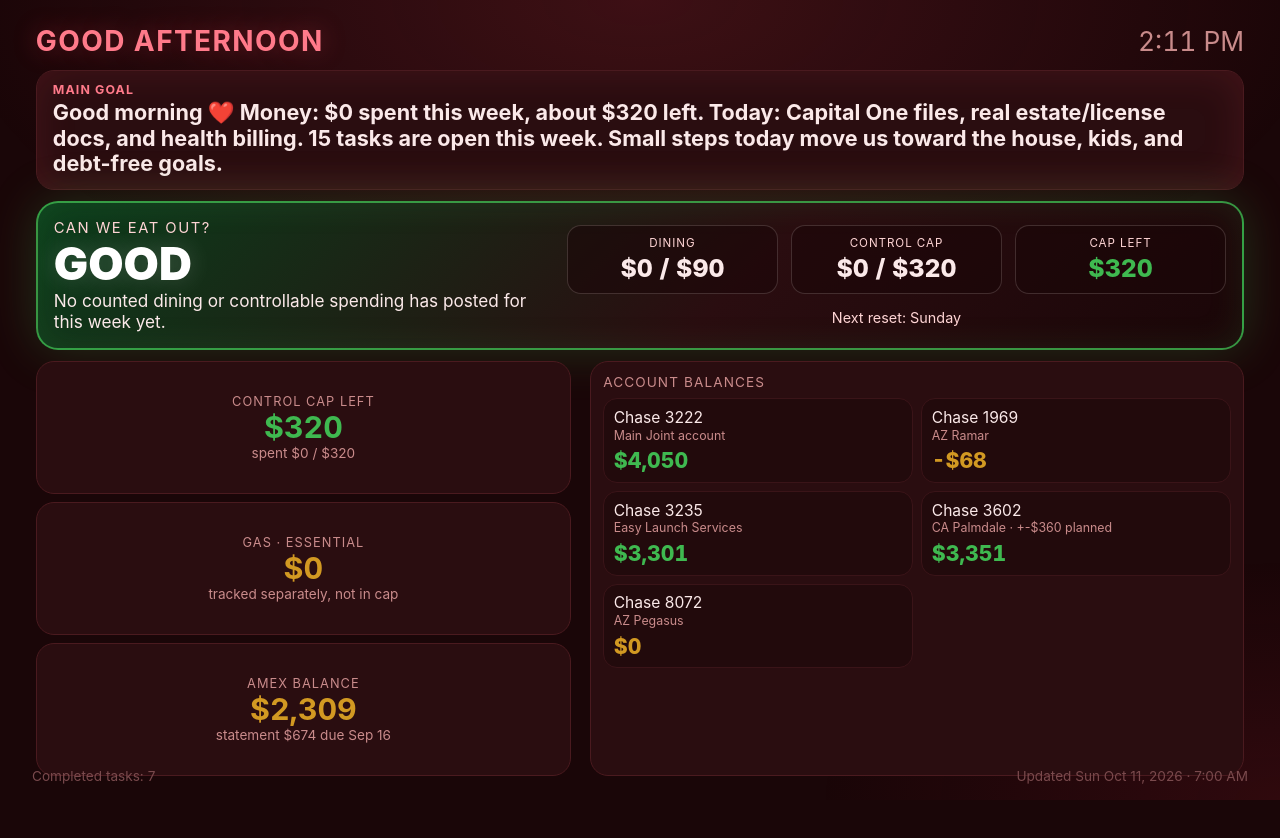
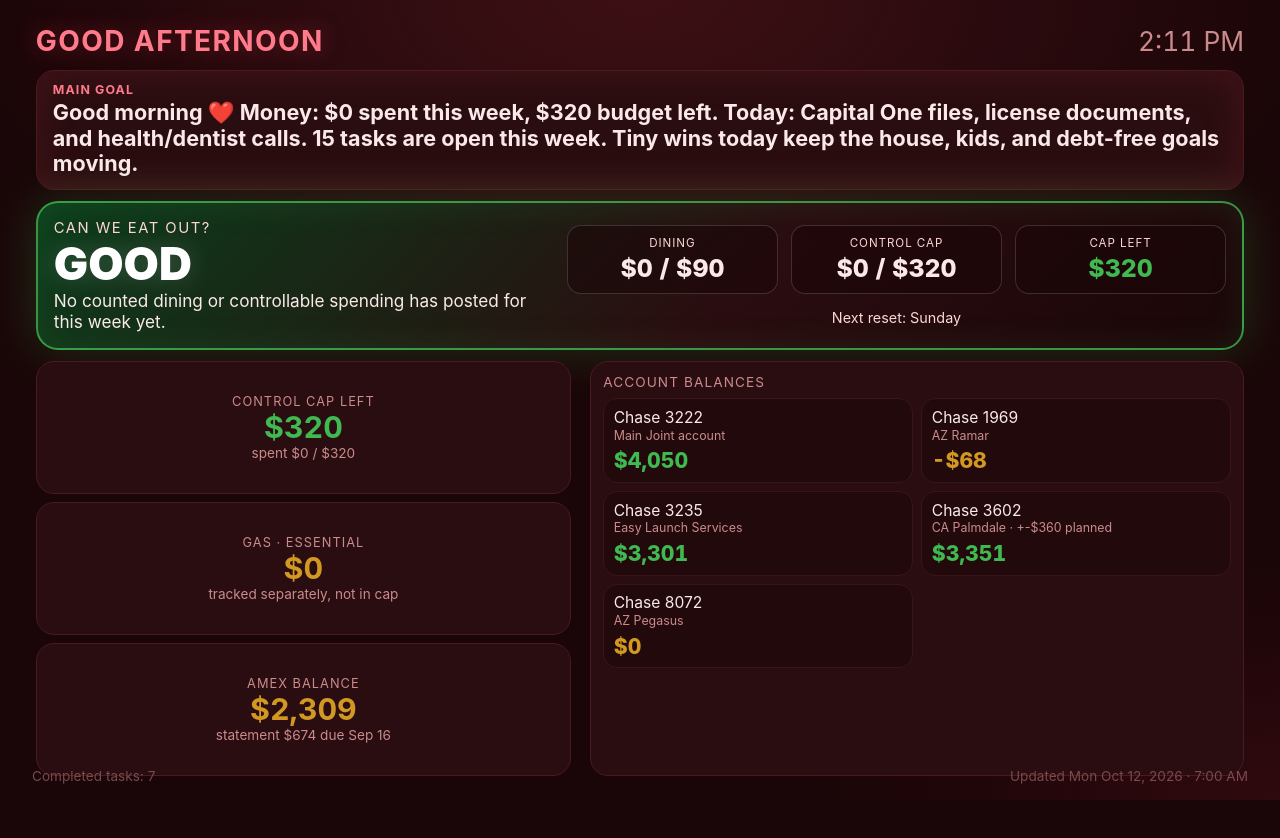
Before and after one commit to tyler327-cyber/family-dashboard, a plain HTML site: page index.html in a window 1280 px wide. Drawn offline with Linux system fonts and the light colour scheme.

Commit message:
chore: refresh morning dashboard

```diff
--- a/index.html
+++ b/index.html
@@ -14,8 +14,8 @@
    confirm the page populates before considering it done.
    ========================================================== */
 const DATA = {
-  "updated": "Sun Oct 11, 2026 · 7:00 AM",
-  "wandaMessage": "Good morning ❤️ Money: $0 spent this week, about $320 left. Today: Capital One files, real estate/license docs, and health billing. 15 tasks are open this week. Small steps today move us toward the house, kids, and debt-free goals.",
+  "updated": "Mon Oct 12, 2026 · 7:00 AM",
+  "wandaMessage": "Good morning ❤️ Money: $0 spent this week, $320 budget left. Today: Capital One files, license documents, and health/dentist calls. 15 tasks are open this week. Tiny wins today keep the house, kids, and debt-free goals moving.",
   "budgetPlan": {
     "status": "Reset cards · Priscilla job starts Monday · protect cash",
     "weekStarts": "Sunday",
@@ -23,13 +23,13 @@ const DATA = {
     "overallWeeklyTarget": 320,
     "gasBudgetMode": "essential-tracked-separately",
     "combinedFoodTarget": 250,
-    "lastSynced": "2026-10-11",
+    "lastSynced": "2026-10-12",
     "foodSignalOverride": "GOOD",
     "foodSignalReason": "No counted dining or controllable spending has posted for this week yet.",
     "amexTotalBalance": 2309,
     "amexPending": null,
     "amexPosted": 673.76,
-    "dataFreshnessNote": "Refreshed from Family Finances sheet on 2026-10-11; card payments and internal transfers excluded from spending.",
+    "dataFreshnessNote": "Refreshed from Family Finances sheet on 2026-10-12; card payments and internal transfers excluded from spending.",
     "accountBalances": {
       "personal3222": 4050.0,
       "azRamar1969": -68.19,
@@ -60,34 +60,34 @@ const DATA = {
   ],
   "personal": {
     "income": {
-      "week": 0,
-      "month": 0,
+      "week": 0.0,
+      "month": 0.0,
       "items": []
     },
     "expenses": {
-      "week": 0,
-      "month": 0
+      "week": 0.0,
+      "month": 0.0
     },
     "cashflow": {
-      "weekIn": 0,
-      "weekOut": 0,
-      "monthIn": 0,
-      "monthOut": 0
+      "weekIn": 0.0,
+      "weekOut": 0.0,
+      "monthIn": 0.0,
+      "monthOut": 0.0
     }
   },
   "business": {
     "easylaunch": {
       "name": "Easy Launch Services",
       "month": {
-        "income": 0,
-        "expenses": 0
+        "income": 0.0,
+        "expenses": 0.0
       }
     },
     "azramar": {
       "name": "AZ Ramar",
       "month": {
-        "income": 0,
-        "expenses": 0
+        "income": 0.0,
+        "expenses": 0.0
       }
     }
   },
@@ -279,19 +279,25 @@ const DATA = {
       }
     ]
   },
-  "events": [
-    {
-      "date": "2026-10-03",
-      "time": "All day",
-      "title": "Tyler: Palmdale pickup + LA drop-off — old laptop, air pressure, car jack, 2 jack stands, tools to brother-in-law house"
-    }
-  ],
+  "events": [],
   "recentPersonal": [
     {
       "date": "2026-09-23",
-      "amount": -75.76,
-      "category": "Utilities",
-      "note": "PENDING OPTIMUM 7715 CABLE PMNT PPD ID 9077150002"
+      "amount": -13.41,
+      "category": "Dining/Takeout",
+      "note": "PENDING YOSHINOYA Priscilla M Ramos"
+    },
+    {
+      "date": "2026-09-23",
+      "amount": -21.6,
+      "category": "Dining/Takeout",
+      "note": "PENDING SWEETGREEN Priscilla M Ramos"
+    },
+    {
+      "date": "2026-09-23",
+      "amount": -62.33,
+      "category": "Gas",
+      "note": "PENDING SHELL FRONTIER OIL GAS Tyler D Chavez"
     },
     {
       "date": "2026-09-23",
@@ -301,53 +307,41 @@ const DATA = {
     },
     {
       "date": "2026-09-23",
-      "amount": -62.33,
-      "category": "Gas",
-      "note": "PENDING SHELL FRONTIER OIL GAS Tyler D Chavez"
-    },
-    {
-      "date": "2026-09-23",
-      "amount": -21.6,
-      "category": "Dining/Takeout",
-      "note": "PENDING SWEETGREEN Priscilla M Ramos"
-    },
-    {
-      "date": "2026-09-23",
-      "amount": -13.41,
-      "category": "Dining/Takeout",
-      "note": "PENDING YOSHINOYA Priscilla M Ramos"
+      "amount": -75.76,
+      "category": "Utilities",
+      "note": "PENDING OPTIMUM 7715 CABLE PMNT PPD ID 9077150002"
     },
     {
       "date": "2026-09-22",
-      "amount": 156.57,
-      "category": "AZ Ramar Airbnb",
-      "note": "AIRBNB 4977 AIRBNB PPD ID 1463165559"
+      "amount": -0.99,
+      "category": "Other",
+      "note": "Audible audible.com NJ Tyler D Chavez"
     },
     {
       "date": "2026-09-22",
-      "amount": -132.0,
-      "category": "Credit Card Payment",
-      "note": "BANK OF AMERICA PAYMENT M03867775492 WEB ID 9416871665"
+      "amount": -25.89,
+      "category": "Groceries",
+      "note": "PENDING SPROUTS FARMERS MARKET Tyler D Chavez"
     },
     {
       "date": "2026-09-22",
-      "amount": 2658.69,
-      "category": "Paycheck",
-      "note": "THE BOEING COMPA PAYROLL PPD ID 1951054708"
+      "amount": -6.95,
+      "category": "Other",
+      "note": "PENDING CENTURY PROMENADE STADIUM Tyler D Chavez"
     }
   ],
   "recentEasy": [
     {
       "date": "2026-09-23",
+      "amount": 1073.43,
+      "category": "Airbnb Revenue",
+      "note": "PENDING AIRBNB 4977 PPD ID 1463165559"
+    },
+    {
+      "date": "2026-09-23",
       "amount": -30.0,
       "category": "Contractor/Transfer",
       "note": "PENDING Zelle payment to Gabriel Lopez Garcia JPM99CXH9CAZ"
-    },
-    {
-      "date": "2026-09-23",
-      "amount": 1073.43,
-      "category": "Airbnb Revenue",
-      "note": "PENDING AIRBNB 4977 PPD ID 1463165559"
     },
     {
       "date": "2026-09-22",
@@ -357,15 +351,15 @@ const DATA = {
     },
     {
       "date": "2026-09-21",
+      "amount": 535.76,
+      "category": "Airbnb Revenue",
+      "note": "AIRBNB 4977 DESC DATE SEP 18 TRACE 028000084144958"
+    },
+    {
+      "date": "2026-09-21",
       "amount": -115.0,
       "category": "Cleaning",
       "note": "Zelle payment to Stephanie Cleaner JPM99CX8FL59"
-    },
-    {
-      "date": "2026-09-21",
-      "amount": 535.76,
-      "category": "Airbnb Revenue",
-      "note": "AIRBNB 4977 DESC DATE SEP 18 TRACE 028000084144958"
     },
     {
       "date": "2026-09-16",
@@ -375,15 +369,15 @@ const DATA = {
     },
     {
       "date": "2026-09-15",
+      "amount": 26.49,
+      "category": "Airbnb Revenue",
+      "note": "AIRBNB 4977 DESC DATE SEP 14 TRACE 028000080577866"
+    },
+    {
+      "date": "2026-09-15",
       "amount": -10.09,
       "category": "Software/Subscriptions",
       "note": "ANTHROPIC ANTHROPIC.COM CA 09/14 ending 4723"
-    },
-    {
-      "date": "2026-09-15",
-      "amount": 26.49,
-      "category": "Airbnb Revenue",
-      "note": "AIRBNB 4977 DESC DATE SEP 14 TRACE 028000080577866"
     }
   ]
 };
```
